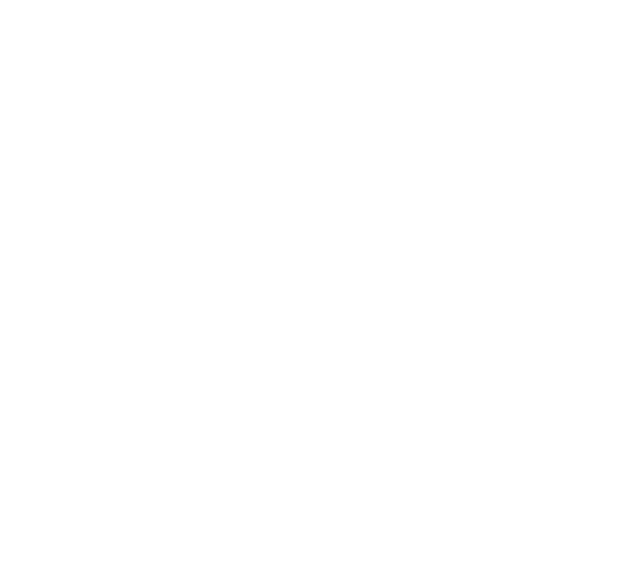
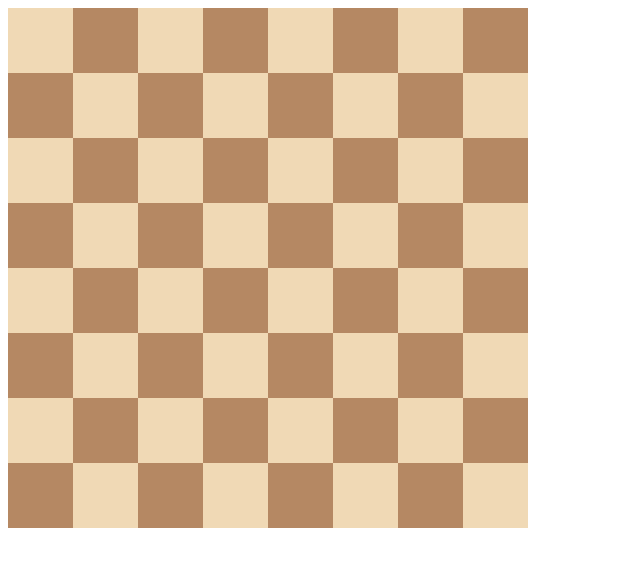
Before and after one commit to TreyVigus/ChessClient, a website with bundled scripts: page src/app/index.html in a window 1280 px wide. Shown: the whole page, without its empty margins (0-640 px from the left). Built offline with nearby package versions, Linux system fonts and the light colour scheme.

Commit message:
get board drawing

```diff
--- a/src/app/game/main.ts
+++ b/src/app/game/main.ts
@@ -1,9 +1,9 @@
 //Handles chess logic (may be broken into sub components however)
 //Needs to handle turn-based logic as well (create another file with logic/interface for this)
 
-// import { initView } from "../view/boardView";
+import { initView } from "../view/boardView.js";
 
-// const view = initView();
+const view = initView();
 
 //The view won't draw the pieces. Handle that here using its exported methods.
 
--- a/src/app/index.html
+++ b/src/app/index.html
@@ -4,8 +4,12 @@
     <meta charset="utf-8">
     <title>Chess Client</title>
     <!-- Remember that src will be relative to build/app -->
+    <link href="view/styles.css" rel="stylesheet">
     <script type="module" src="game/main.js"></script>
   </head>
   <body>
+    <div class="board">
+
+    </div>
   </body>
 </html>
--- /dev/null
+++ b/src/app/utils/helpers.ts
@@ -0,0 +1,8 @@
+import { Color } from "../game/models.js";
+
+export function oppositeColor(color: Color): Color {
+    if(color === 'white') {
+        return 'black';
+    }
+    return 'white';
+}
--- a/src/app/view/boardView.ts
+++ b/src/app/view/boardView.ts
@@ -1,7 +1,10 @@
 //Functions in this file should have no concept of the rules of chess and simply handle 'drag and drop'/ board drawing.
 
-import { Position } from "../game/models.js";
+import { Color, Position } from "../game/models.js";
 import { Emitter } from "../utils/emitter.js";
+import { oppositeColor } from "../utils/helpers.js";
+
+export const BoardSize = 8;
 
 export type MoveEvent = {
 	startPos: Position,
@@ -32,6 +35,28 @@
  * Set up drag and drop listeners
  * - Listeners should emit MoveEvent.
  */
-export function initView(): BoardView {
-	throw 'unfinished';
+export function initView(): void { //TODO: change to return BoardView
+	drawBoard();
 }
+
+function drawBoard(): void {
+	const board: HTMLDivElement = document.querySelector('.board')!;
+	for(let i = 0; i < BoardSize; i++) {
+		let color: Color = (i % 2) === 0 ? 'black': 'white';
+		for(let j = 0; j < BoardSize; j++) {
+			color = oppositeColor(color);
+			board.appendChild(getTile(color));
+		}
+	}
+}
+
+function getTile(color: Color): HTMLDivElement {
+	const tile = document.createElement('div');
+	tile.classList.add('tile');
+	if(color === 'black') {
+		tile.classList.add('dark');
+	} else {
+		tile.classList.add('light');
+	}
+	return tile;
+}
--- /dev/null
+++ b/src/app/view/styles.css
@@ -0,0 +1,26 @@
+:root {
+    --tileSize: 65px;
+}
+
+.tile {
+    width: var(--tileSize);
+    height: var(--tileSize);
+    display: flex;
+    justify-content: center;
+    align-items: center;
+}
+
+.dark {
+    background-color: #b58863;
+}
+
+.light {
+    background-color: #f0d9b5;
+}
+
+.board {
+    display: flex;
+    flex-flow: row wrap;
+    width: calc(var(--tileSize) * 8);
+    width: 520px;
+}
```
